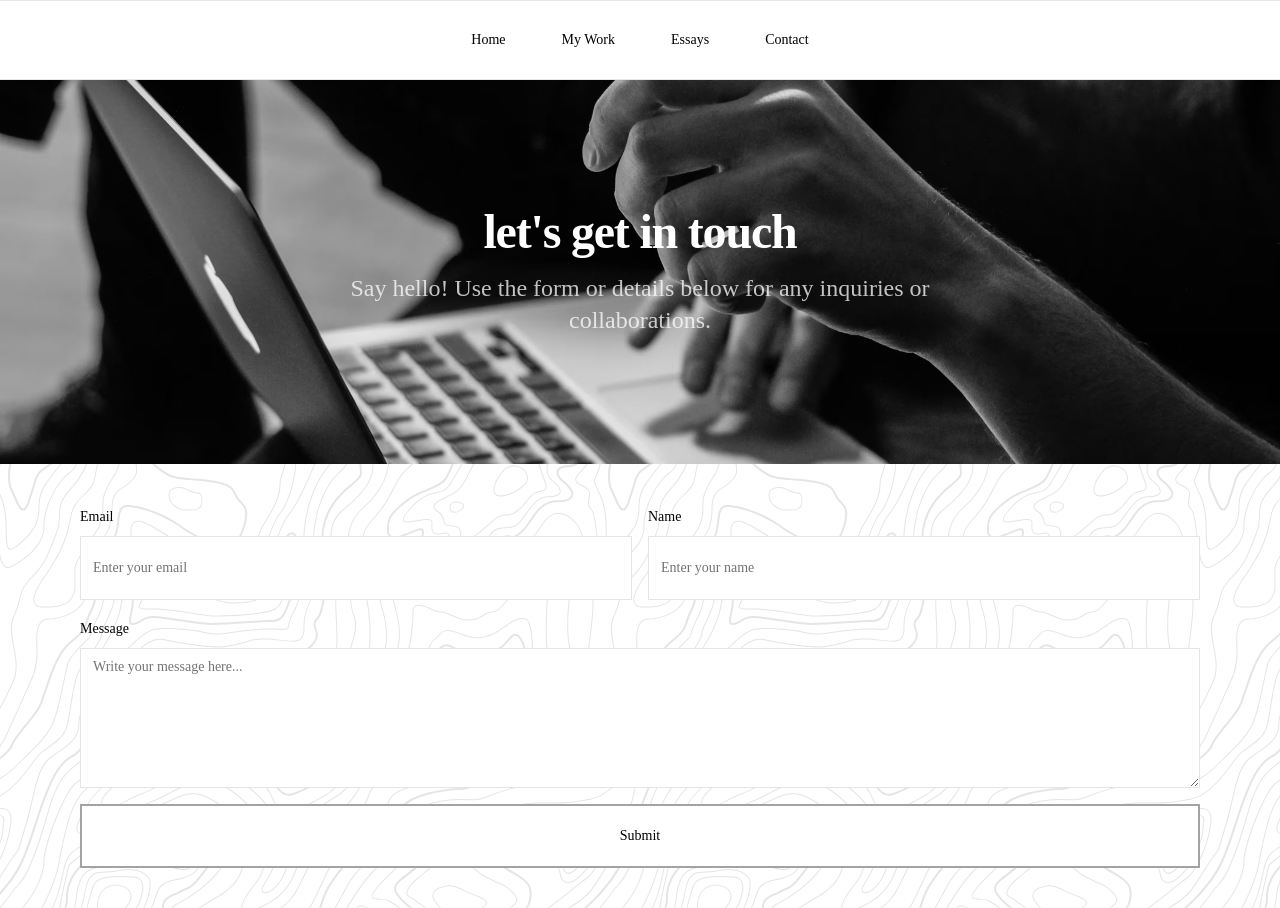
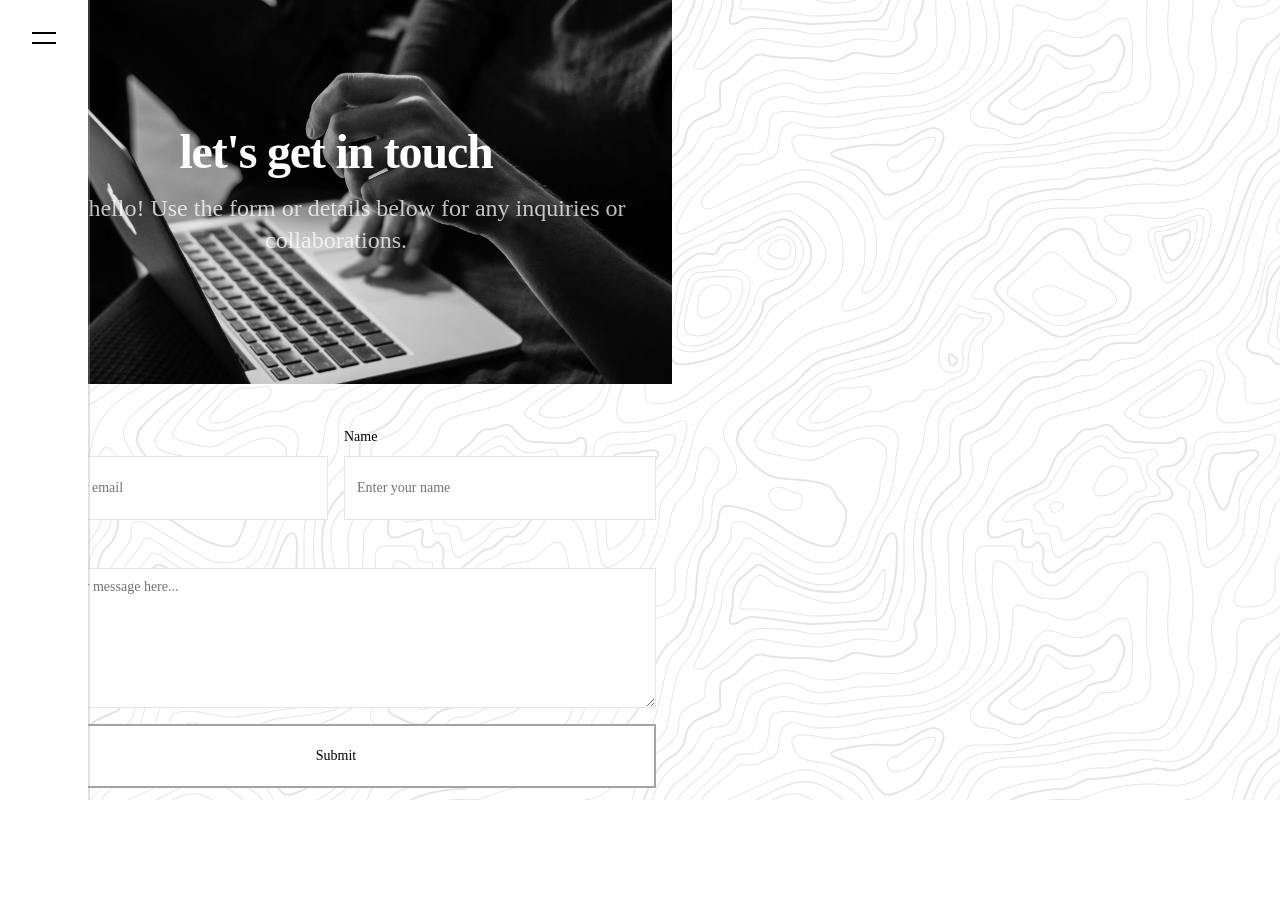
Before and after one commit to Tanishksoam/charlottemandell, a React (Vite) app: page /contact in a window 1280 px wide. After the commit the page ends 828 px from the top, so only its background shows below. Built offline with nearby package versions, Linux system fonts and the light colour scheme.

Commit message:
sidenav added

```diff
--- a/package.json
+++ b/package.json
@@ -16,6 +16,7 @@
     "class-variance-authority": "^0.7.0",
     "clsx": "^2.1.1",
     "embla-carousel-react": "^8.0.4",
+    "framer-motion": "^11.7.0",
     "localforage": "^1.10.0",
     "lucide-react": "^0.378.0",
     "match-sorter": "^6.3.4",
--- a/src/Template.tsx
+++ b/src/Template.tsx
@@ -1,28 +1,26 @@
-import { BrowserRouter as Router, Routes, Route  } from "react-router-dom";
-import { Navbar } from "./components/Navbar";
-import backgroundImg from './assets/topography.svg'
+import { BrowserRouter as Router, Routes, Route } from "react-router-dom";
+// import { Navbar } from "./components/Navbar";
+import backgroundImg from "./assets/topography.svg";
 
 import Work from "./pages/Work";
 import Essays from "./pages/Essays";
 import Contact from "./pages/Contact";
 import Home from "./pages/Home";
 import EssayDetailed from "./components/EssayDetailed";
-
-
-
-
+import SideNav from "./components/Header";
 
 const Template = () => {
-
   const backgroundStyle = {
-    backgroundImage: `url(${backgroundImg})`
+    backgroundImage: `url(${backgroundImg})`,
   };
 
   return (
     <div style={backgroundStyle}>
       <Router>
-      <div className="min-h-screen font-[pt-sherif]">
-        <Navbar />
+        {/* <div className="min-h-screen  font-[pt-sherif]"> */}
+        <div className="h-screen flex flex-row justify-start items-stretch  font-[pt-sherif]">
+          {/* <Navbar /> */}
+          <SideNav />
           <Routes>
             <Route path="/" element={<Home />} />
             <Route path="/work" element={<Work />} />
--- /dev/null
+++ b/src/components/Header.tsx
@@ -0,0 +1,92 @@
+import { useState } from "react";
+import { motion } from "framer-motion";
+
+interface NavLink {
+  href: string;
+  label: string;
+}
+
+const SideNav: React.FC = () => {
+  const [isOpen, setIsOpen] = useState(false);
+
+  const toggleNav = () => {
+    setIsOpen(!isOpen);
+  };
+
+  // Define all the navigation links here for reusability
+  const navLinks: NavLink[] = [
+    { href: "#", label: "MY BOOK" },
+    { href: "#", label: "BIO" },
+    { href: "#", label: "BOOKS" },
+    { href: "#", label: "JOURNALISM" },
+    { href: "#", label: "SPEAKING ENGAGEMENTS" },
+    { href: "#", label: "CONTACT" },
+  ];
+
+  return (
+    <div className="absolute top-0 left-0 z-10 border-r-2 border-[#a5a5a555]">
+      {/* Collapsed Menu (Hamburger Icon) */}
+      {!isOpen && (
+        <div className="w-fit p-4 h-[100vh] bg-white">
+          <button
+            onClick={toggleNav}
+            className="p-4 focus:outline-none"
+            aria-label="Open navigation menu"
+            aria-expanded={isOpen}
+          >
+            <div className="space-y-2">
+              <div className="w-6 h-0.5 bg-black"></div>
+              <div className="w-6 h-0.5 bg-black"></div>
+            </div>
+          </button>
+        </div>
+      )}
+
+      {/* Expanded Menu with Framer Motion */}
+      {isOpen && (
+        <motion.div
+          initial={{ x: "-100%" }}
+          animate={{ x: 0 }}
+          exit={{ x: "-100%" }}
+          transition={{ duration: 1.0, ease: "easeInOut" }}
+          className="fixed top-0 left-0 w-full md:w-[600px] h-full border-r-2 border-[#a5a5a555] bg-white z-50 p-8"
+        >
+          <button
+            onClick={toggleNav}
+            className="absolute top-4 right-4 focus:outline-none"
+            aria-label="Close navigation menu"
+            aria-expanded={isOpen}
+          >
+            <span className="text-2xl">×</span>
+          </button>
+          <div className="flex flex-col items-end justify-start h-full space-y-8 text-4xl text-gray-700 py-20">
+            {/* Map over navLinks array to dynamically create the links */}
+            {navLinks.map((link, index) => (
+              <motion.a
+                key={index}
+                href={link.href}
+                initial={{ opacity: 0, y: 20 }}
+                animate={{ opacity: 1, y: 0 }}
+                transition={{
+                  duration: 0.4,
+                  ease: "easeOut",
+                  delay: index * 0.1,
+                }}
+                whileHover={{ scale: 1.05 }}
+                className="hover:underline duration-500 transition-all ease-in-out"
+              >
+                {link.label}
+              </motion.a>
+            ))}
+          </div>
+          <div className="absolute w-[90%] bottom-4 flex justify-between items-stretch left-4 text-sm text-gray-500">
+            <p>Instagram</p>
+            <p>Alice Driver © All rights reserved.</p>
+          </div>
+        </motion.div>
+      )}
+    </div>
+  );
+};
+
+export default SideNav;
```
Also changed, not shown: src/components/Navbar.tsx (+20 -8 lines), 1 other file (tests, documents, lock files or other folders). Lines whose indentation alone changed are shown as unchanged.
